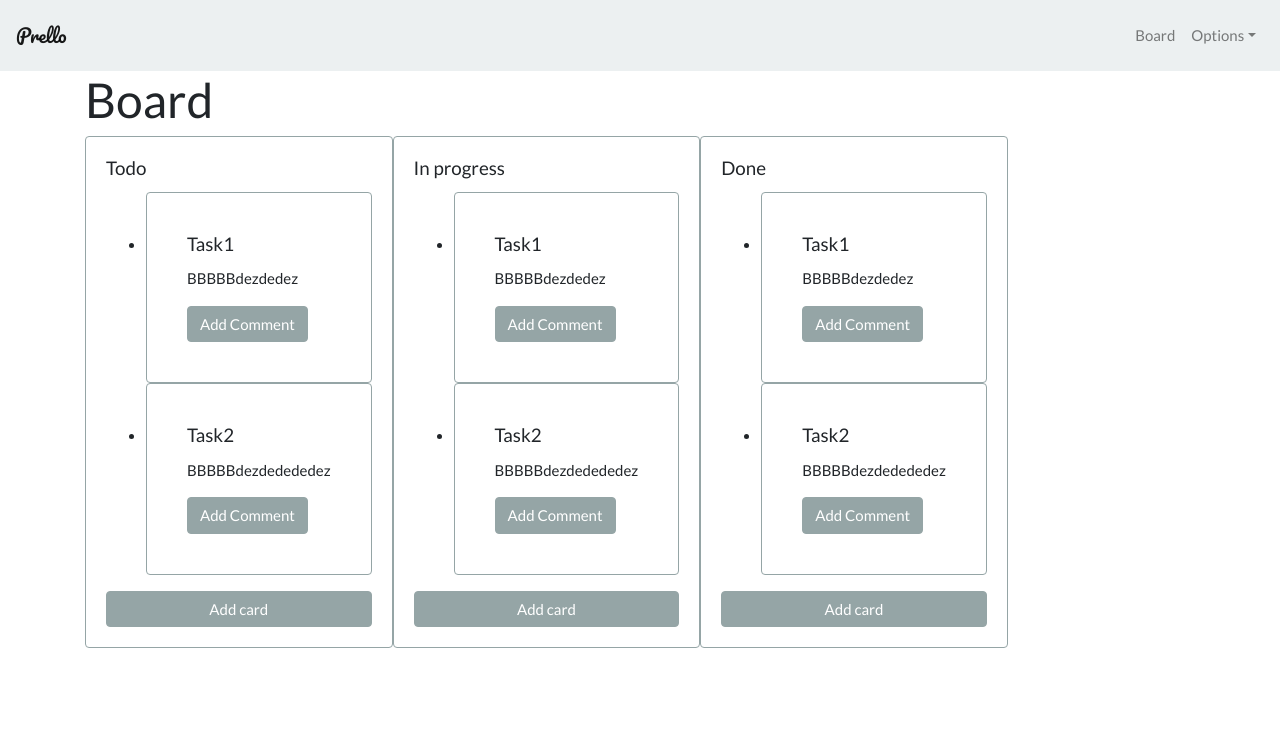
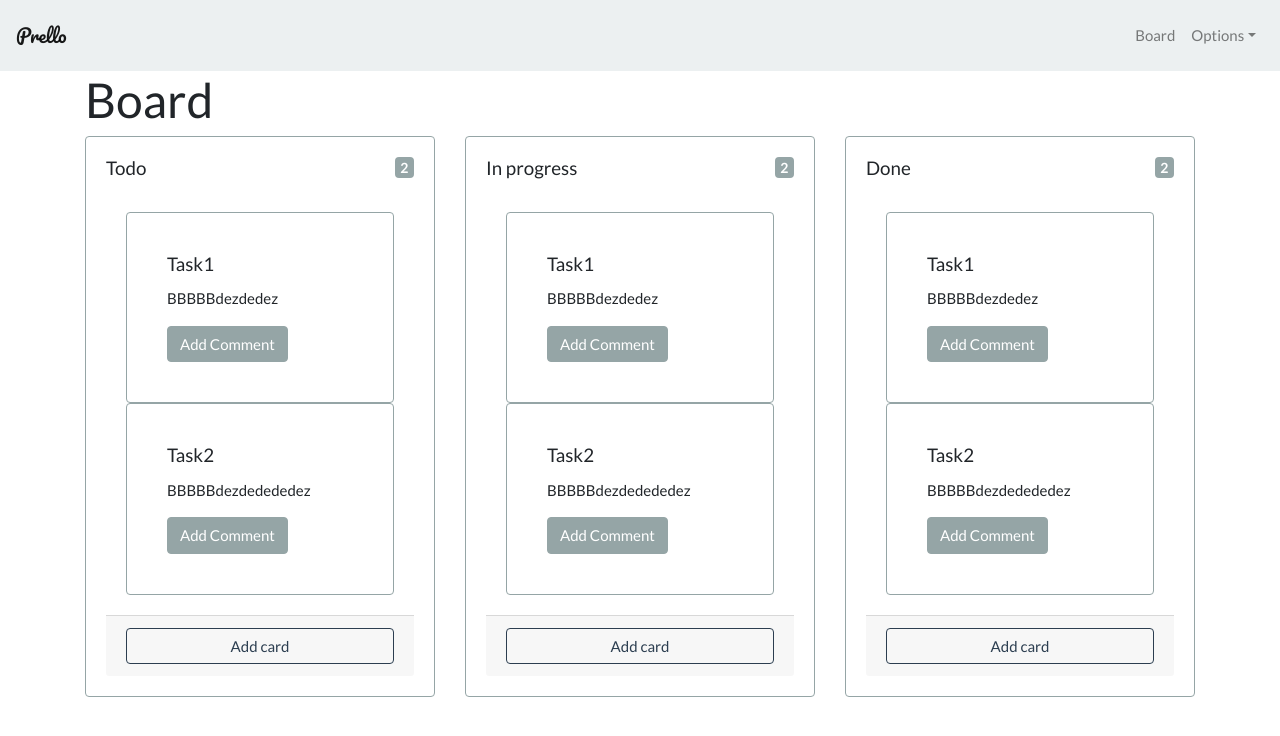
Before and after one commit to hardcoded/PrellOne-client, a React (Create React App) app: page /board in a window 1280 px wide. Shown: the top 736 px of the page. Built offline with nearby package versions, Linux system fonts and the light colour scheme.

Commit message:
Add : some bootstrap improvements

```diff
--- a/src/components/Board.js
+++ b/src/components/Board.js
@@ -1,20 +1,25 @@
-import React, { Component } from 'react';
+import React, { Component } from 'react'
 import ListPrello from './ListPrello'
+import { Row, Col } from 'reactstrap'
 
 class Board extends Component {
-
   render() {
     const list=["Todo","In progress","Done"]
-    return  <div>
-              <h1>Board</h1>
-              {list.map(element => (
-                <div style={{ display: 'inline-block' }}>
-                 <ListPrello key={element} list={element}></ListPrello>
-                 </div>
-            ))
-        }
-
-            </div>
+    return  [
+              <Row>
+                <Col>
+                  <h1>Board</h1>
+                </Col>
+              </Row>,
+              <Row>
+                {list.map(element => (
+                  <Col xs="auto" md="6" lg="6" xl="4">
+                      <ListPrello key={element} list={element}></ListPrello>
+                  </Col>
+                  )
+                )}
+              </Row>
+            ]
   }
 }
 
--- a/src/components/ListPrello.js
+++ b/src/components/ListPrello.js
@@ -1,6 +1,6 @@
 
 import React, { Component } from 'react';
-import { Card, Button, CardTitle, CardText } from 'reactstrap';
+import { Card, Button, CardTitle, CardBody, CardFooter, CardText, Badge } from 'reactstrap';
 import CardPrello from './CardPrello'
 
 class ListPrello extends Component {
@@ -21,16 +21,20 @@ render() {
   return (
     <div>
       <Card body outline color="secondary">
-        <CardTitle>{this.state.title }</CardTitle>
-        <ul>
-        {cardItems.map(element => (
-            <li><CardPrello key={element.title} card={element}>
-            </CardPrello></li>
-
-            ))
-        }
-        </ul>
-        <Button>Add card</Button>
+        <CardTitle>
+          {this.state.title } <Badge color="secondary" className="float-right">{cardItems.length}</Badge>
+        </CardTitle>
+        <CardBody>
+          <CardText>
+          { cardItems.map(element => (
+              <CardPrello key={element.title} card={element}></CardPrello>
+            )
+          )}
+          </CardText>
+        </CardBody>
+        <CardFooter>
+          <Button outline color="primary" block>Add card</Button>
+        </CardFooter>
       </Card>
     </div> );
     }
```
